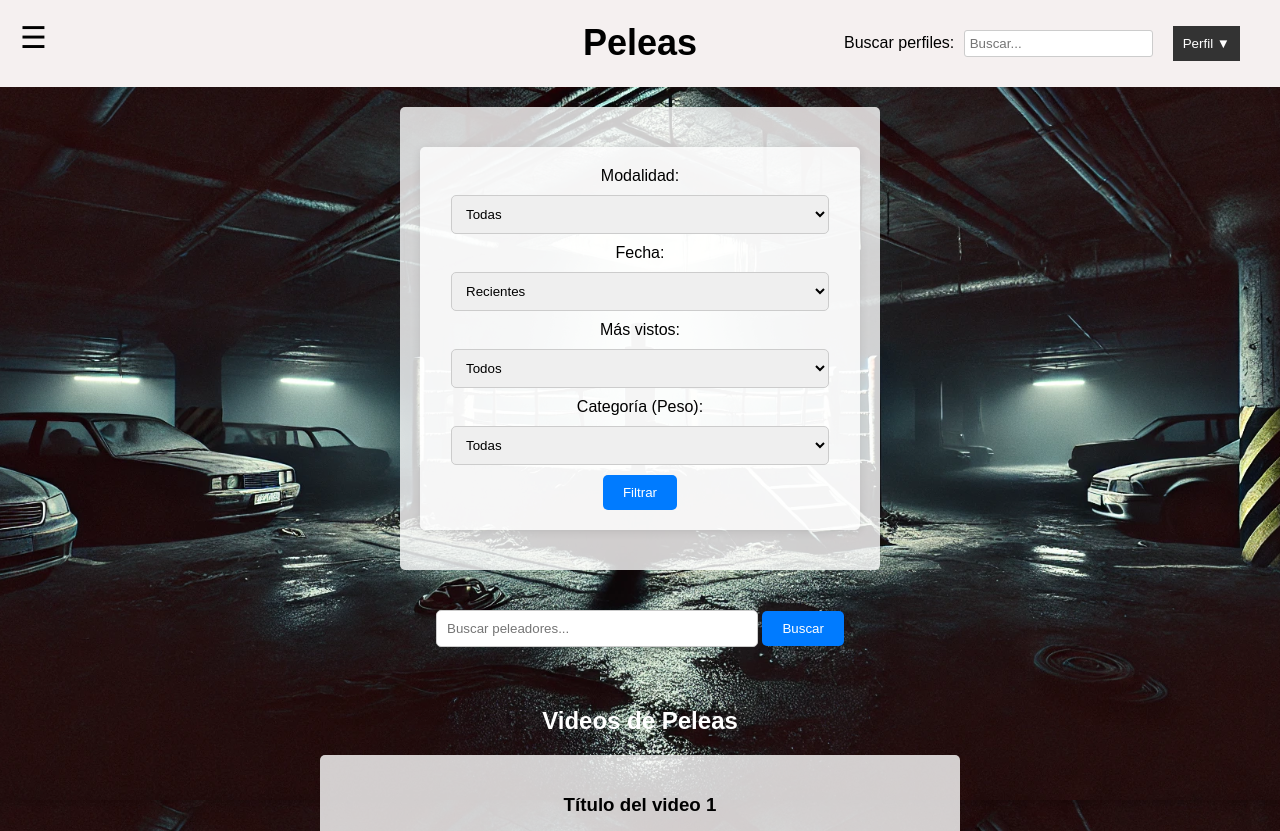
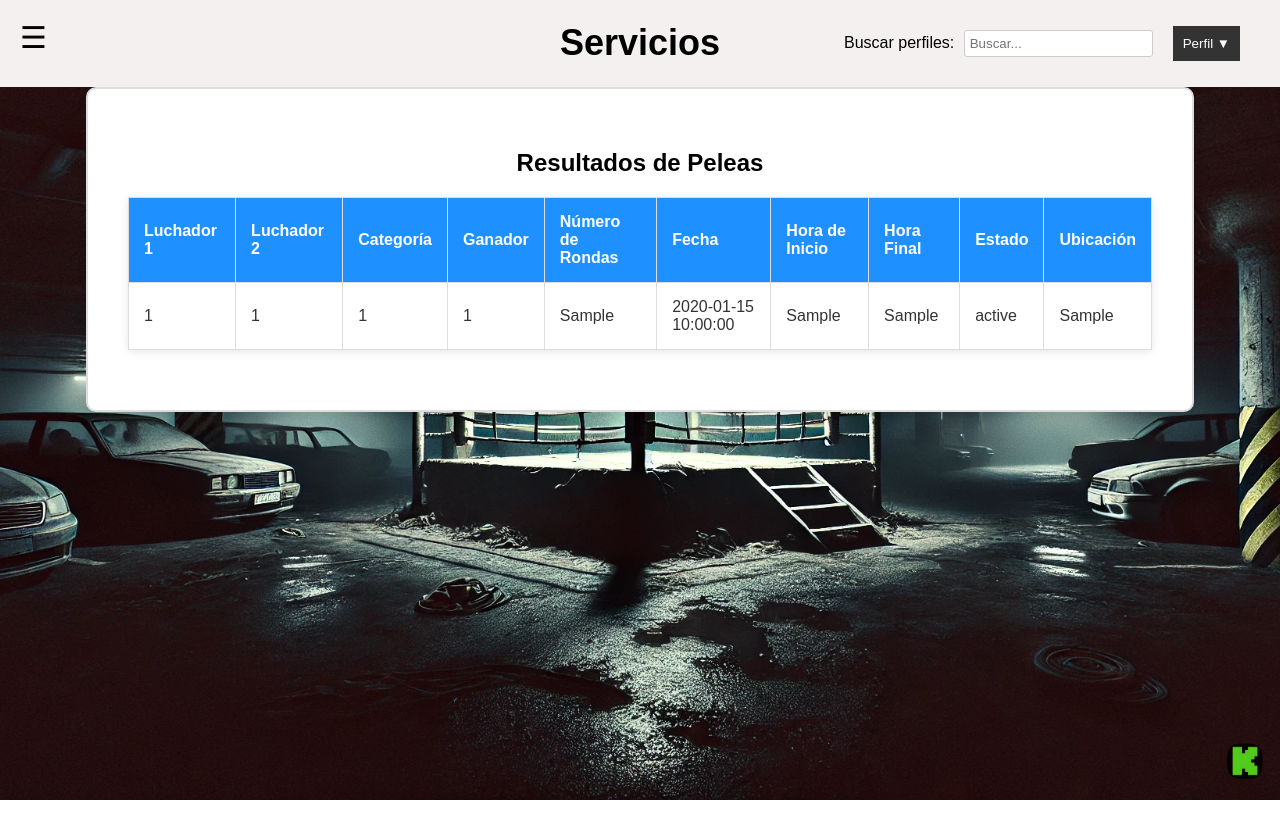
Before and after one commit to Magnof6/knockout_Society, a PHP site: page /Watch.php in a window 1280 px wide. Shown: the top 831 px of the page. After the commit the page ends 800 px from the top, so only its background shows below. Run offline with PHP 8.4, Linux system fonts and the light colour scheme; the visitor is signed in with stand-in values (Sample User, id 1); tables that the repository leaves empty or names only in its code hold one stand-in row (values such as "Sample post"); data that the repository does not hold is empty.

Commit message:
cambios a watch.php
cambios para que se adapte requisito, el trabajo de mickey sigue ahi comentado. boton de atras para pagina de perfil (se queda en el medio to raro, odio css)

```diff
--- a/login_register/login_reg_php/Watch.php
+++ b/login_register/login_reg_php/Watch.php
@@ -1,3 +1,4 @@
+<!--
 <!DOCTYPE html>
     <html lang="en">
     <head>
@@ -19,7 +20,7 @@
         </script>
     </head>
     <body>
-        <!-- Header -->
+
 <div class="header">
     <div class="menu-container">
         <div id="menu-icon" class="menu-icon" onclick="toggleMenu()">&#9776;</div>
@@ -29,7 +30,7 @@
         <label for="search">Buscar perfiles:</label>
         <input type="text" id="search" placeholder="Buscar...">
     </div>
-                <!-- Perfil desplegable en la esquina derecha -->
+
     <div class="profile-dropdown">
         <button class="profile-button">Perfil ▼</button>
         <div class="profile-content">
@@ -40,7 +41,7 @@
     </div>
 </div>
 
-        <!-- Menú desplegable -->
+
 <div id="menu" class="menu">
     <ul>
         <li><a href="index.php">Inicio</a></li>
@@ -51,7 +52,7 @@
     </ul>
 </div>
 
-        <!-- Filtros de búsqueda de peleas -->
+
 <div class="filtros-container">
     <form id="filtros-form">
         <label for="modalidad">Modalidad:</label>
@@ -86,13 +87,13 @@
     </form>
 </div>
 
-        <!-- Buscador de peleadores -->
+
 <div class="buscador-container">
     <input type="text" id="busqueda" name="busqueda" placeholder="Buscar peleadores...">
     <button type="button" onclick="buscarPeleador()">Buscar</button>
 </div>
 
-        <!-- Sección de videos -->
+
 <div class="videos-container">
     <h2>Videos de Peleas</h2>
     <div class="video-item">
@@ -109,10 +110,9 @@
             Tu navegador no soporta la reproducción de videos.
         </video>
     </div>
-            <!-- Añadir más videos según sea necesario -->
+
 </div>
 
-        <!-- Footer con botón flotante de Kick -->
 <div class="footer">
     <a href="https://kick.com/knockoutsociety" target="_blank" id="Kick-floating-button">
         <img src="imagenes/kickkk.png" alt="imagen-kick-Icono Flotante">
@@ -122,3 +122,175 @@
 <script src="script.js"></script>
 </body>
 </html>
+-->
+
+<?php
+    session_start();
+    require_once 'db_connect.php';
+
+    // Verificar si el usuario ha iniciado sesión
+    if (!isset($_SESSION['user_email'])) {
+        header("Location: login.php");
+        exit();
+    }
+
+    $user_email = $_SESSION['user_email'];
+
+
+    $sql = "SELECT * FROM lucha";
+    $stmt = $conn->prepare($sql);
+    $stmt->execute();
+    $result = $stmt->get_result();
+    while ($row = $result->fetch_assoc()) {
+        $fights[] = $row;
+    }
+?>
+
+<!DOCTYPE html>
+<html lang="es">
+<head>
+    <meta charset="UTF-8">
+    <meta name="viewport" content="width=device-width, initial-scale=1.0">
+    <title>Peleas Pasadas</title>
+    <link rel="stylesheet" href="styles.css">
+    <style>
+        .profile-container {
+            background-color: white;
+            border: 2px solid #ddd;
+            border-radius: 10px;
+            padding: 40px;
+            width: 80%;
+            max-width: 1200px;
+            margin: 0 auto;
+            box-shadow: 0 4px 8px rgba(0, 0, 0, 0.1);
+            text-align: center;
+        }
+
+        h2 {
+            color: black;
+        }
+
+        .fights-table {
+            width: 100%;
+            margin-top: 20px;
+            border-collapse: collapse;
+            font-family: Arial, sans-serif;
+        }
+
+        .fights-table th, .fights-table td {
+            border: 1px solid #ddd;
+            padding: 12px;
+            text-align: left;
+            color: #333;
+        }
+
+        .fights-table th {
+            background-color: #f4f4f4;
+            color: #000;
+            font-weight: bold;
+        }
+
+        .fights-table tr:nth-child(even) {
+            background-color: #f9f9f9;
+        }
+
+        .fights-table tr:hover {
+            background-color: #f1f1f1;
+        }
+
+        .fights-table th, .fights-table td {
+            padding: 15px;
+        }
+
+        .fights-table th {
+            background-color: dodgerblue;
+            color: white;
+        }
+    </style>
+    <script>
+        function toggleMenu() {
+            var menu = document.getElementById("menu");
+            menu.style.display = menu.style.display === "block" ? "none" : "block";
+        }
+
+        function buscarPeleador() {
+            // Función para realizar la búsqueda de peleadores
+            var busqueda = document.getElementById("busqueda").value;
+            alert("Buscando peleador: " + busqueda);
+        }
+    </script>
+</head>
+<body>
+<div class="header">
+    <div class="menu-container">
+        <div id="menu-icon" class="menu-icon" onclick="toggleMenu()">&#9776;</div>
+        <h1>Servicios</h1>
+    </div>
+    <div class="search-section">
+        <label for="search">Buscar perfiles:</label>
+        <input type="text" id="search" placeholder="Buscar...">
+    </div>
+    <!-- Perfil desplegable en la esquina derecha -->
+    <div class="profile-dropdown">
+        <button class="profile-button">Perfil ▼</button>
+        <div class="profile-content">
+            <a href="profile_user.php">Ver Perfil</a>
+            <a href="#">Configuraciones</a>
+            <a href="logout.php">Cerrar sesión</a>
+        </div>
+    </div>
+</div>
+<div id="menu" class="menu">
+    <ul>
+        <li><a href="index.php">Inicio</a></li>
+        <li><a href="#">Acerca de</a></li>
+        <li><a href="Fight.php">Buscar Pelea</a></li>
+        <li><a href="Watch.php">Ver Peleas</a></li>
+        <li><a href="Ranking.php">Ranking</a></li>
+    </ul>
+</div>
+
+<div class="profile-container">
+    <h2>Resultados de Peleas</h2>
+    <table class="fights-table">
+        <thead>
+        <tr>
+            <th>Luchador 1</th>
+            <th>Luchador 2</th>
+            <th>Categoría</th>
+            <th>Ganador</th>
+            <th>Número de Rondas</th>
+            <th>Fecha</th>
+            <th>Hora de Inicio</th>
+            <th>Hora Final</th>
+            <th>Estado</th>
+            <th>Ubicación</th>
+        </tr>
+        </thead>
+        <tbody>
+        <?php foreach ($fights as $fight): ?>
+            <tr>
+                <td><?php echo htmlspecialchars($fight['id_luchador1']); ?></td>
+                <td><?php echo htmlspecialchars($fight['id_luchador2']); ?></td>
+                <td><?php echo htmlspecialchars($fight['id_categoria']); ?></td>
+                <td><?php echo htmlspecialchars($fight['id_ganador']); ?></td>
+                <td><?php echo htmlspecialchars($fight['num_rondas']); ?></td>
+                <td><?php echo htmlspecialchars($fight['fecha']); ?></td>
+                <td><?php echo htmlspecialchars($fight['hora_inicio']); ?></td>
+                <td><?php echo htmlspecialchars($fight['hora_final']); ?></td>
+                <td><?php echo htmlspecialchars($fight['estado']); ?></td>
+                <td><?php echo htmlspecialchars($fight['ubicacion']); ?></td>
+            </tr>
+        <?php endforeach; ?>
+        </tbody>
+    </table>
+</div>
+<div class="footer">
+    <!-- Boton que te lleva a Kick -->
+    <a href="https://kick.com/knockoutsociety" target="_blank" id="Kick-floating-button">
+        <img src="imagenes/kickkk.png" alt="imagen-kick-Icono Flotante">
+    </a>
+</div>
+<script src="script.js"></script>
+</body>
+</html>
--- a/login_register/login_reg_php/profile_user.php
+++ b/login_register/login_reg_php/profile_user.php
@@ -114,9 +114,15 @@ if ($is_fighter) {
         .fights-table th {
             background-color: #f2f2f2;
         }
+
     </style>
 </head>
 <body>
+    <div class="header">
+        <nav class="boton-atras">
+            <a href="index.php" class="header-button">Atras</a>
+        </nav>
+    </div>
 
     <div class="profile-container">
         <h2>Bienvenido, <?php echo htmlspecialchars($user['nombre']) . " " . htmlspecialchars($user['apellido']); ?></h2>
```
Lines whose indentation alone changed are shown as unchanged.
